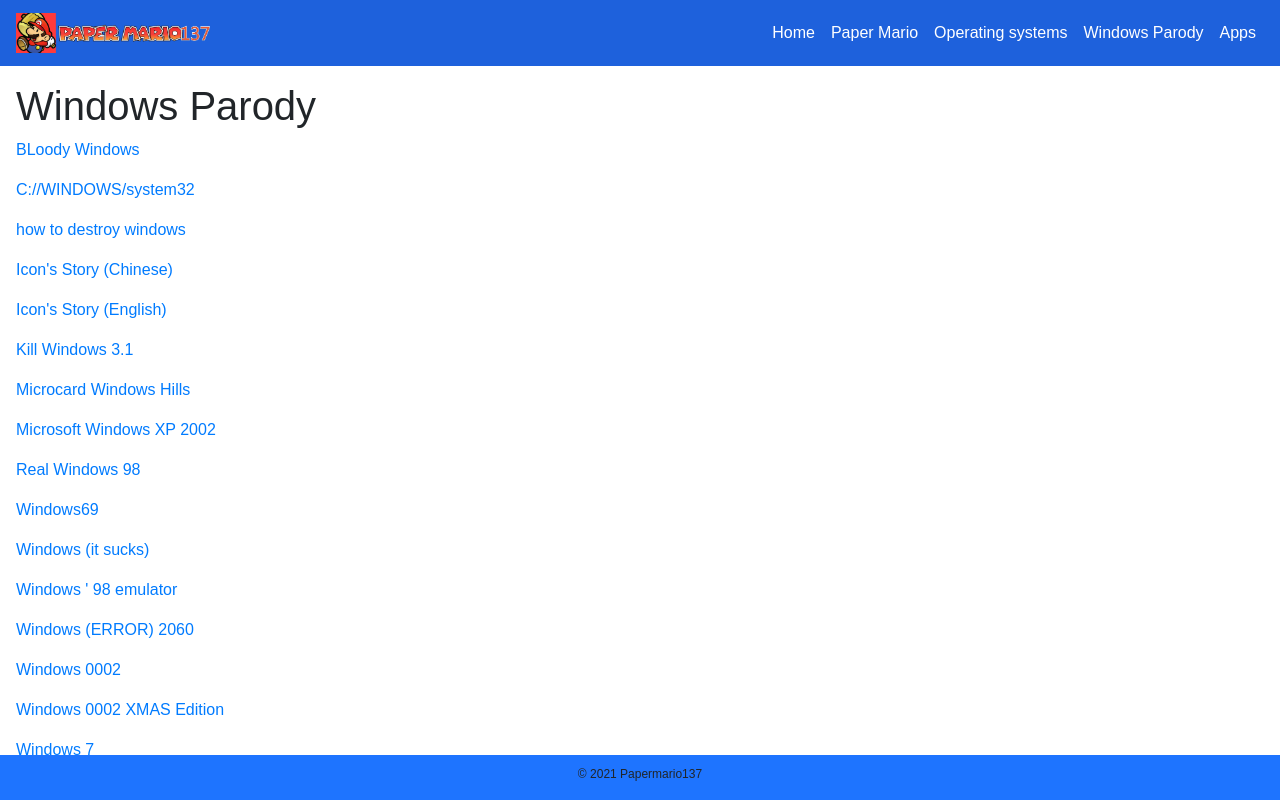
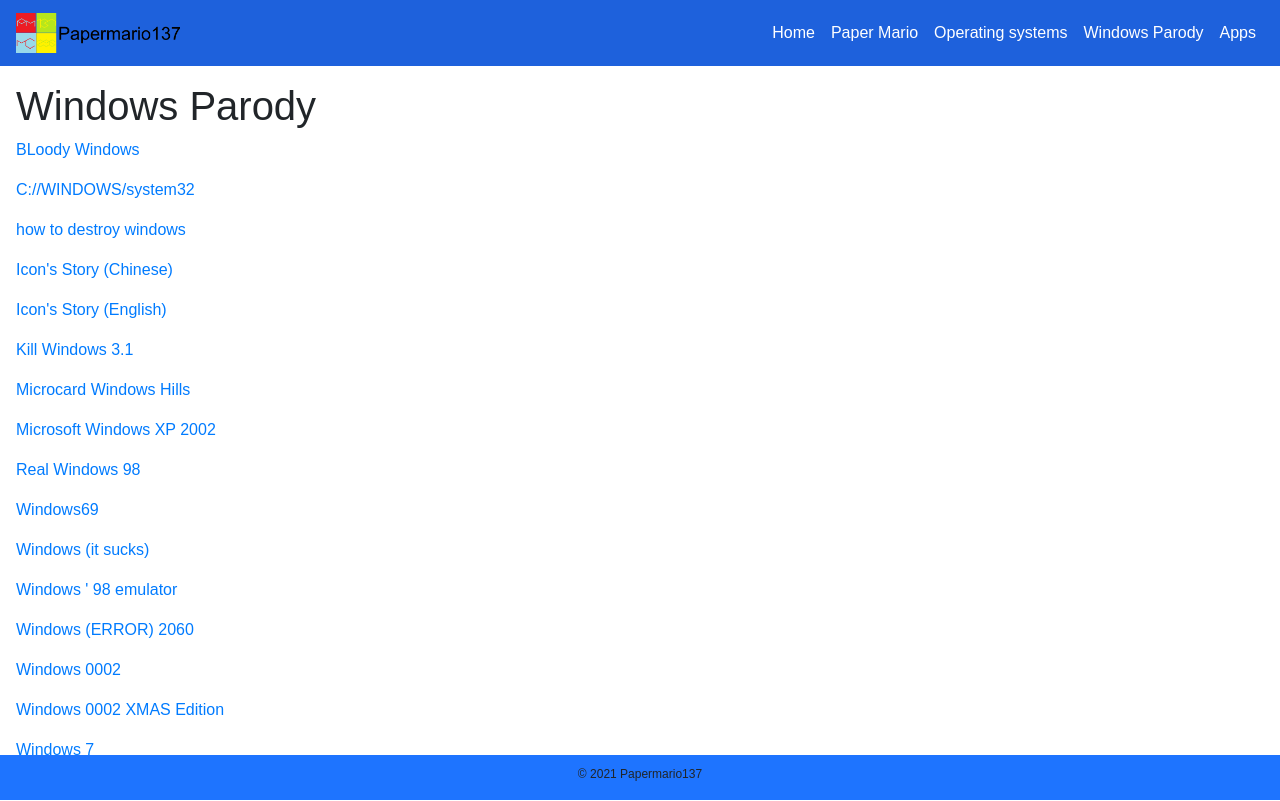
Before and after one commit to whistler12/papermario137.github.io, a plain HTML site: page winparody.html in a window 1280 px wide. Shown: the top 801 px of the page. Drawn offline with nearby package versions, Linux system fonts and the light colour scheme.

Commit message:
Update winparody.html

```diff
--- a/winparody.html
+++ b/winparody.html
@@ -11,7 +11,7 @@
 </head>
 <body>
 <nav class="navbar navbar-expand-lg navbar-dark">
-	<a class="navbar-brand" href="index.html"><img src="img/papermario137logo.png" height="40"></a>
+	<a class="navbar-brand" href="index.html"><img src="img/newpapermario137logo.png" height="40"></a>
 	<button class="navbar-toggler" type="button" data-toggle="collapse" data-target="#nav" aria-controls="nav">
 		<span class="navbar-toggler-icon"></span>
     </button>
```
